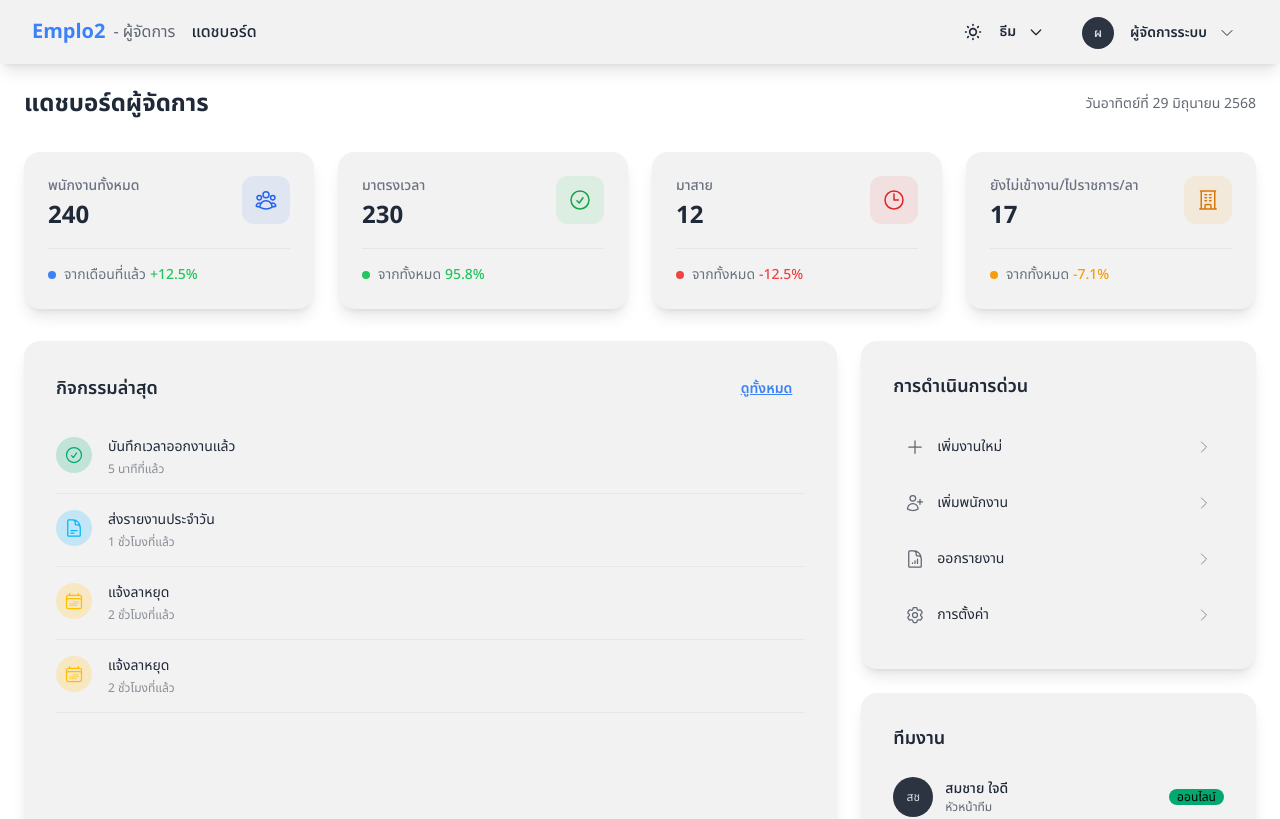
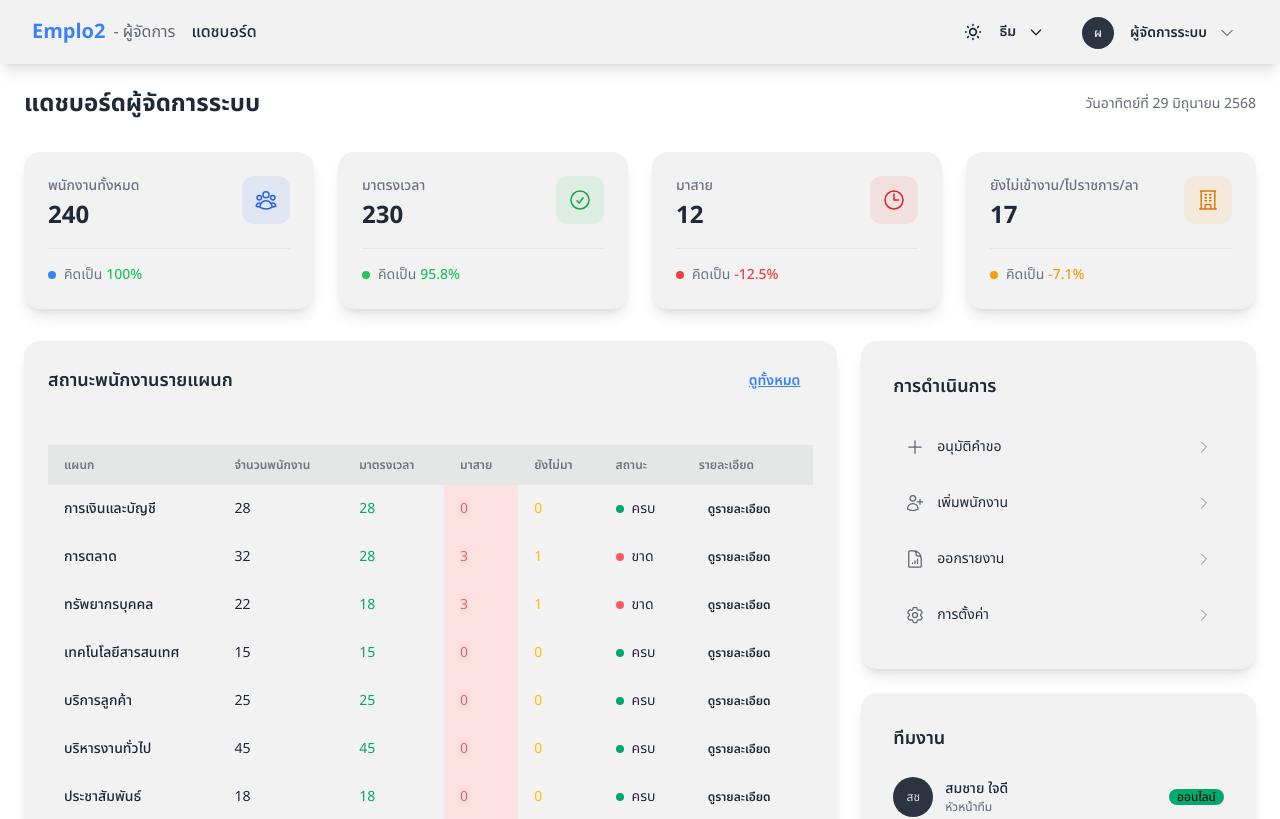
Before and after one commit to yuinakorn/emplo2, a Nuxt app: page /manager in a window 1280 px wide. Shown: the top 819 px of the page. Built offline with nearby package versions, Linux system fonts and the light colour scheme.

Commit message:
before make top5 chart

```diff
--- a/components/common/Nav.vue
+++ b/components/common/Nav.vue
@@ -1,6 +1,6 @@
 <template>
-  <nav class="bg-base-200 shadow-lg">
-    <div class="max-w-7xl mx-auto px-4 sm:px-6 lg:px-8">
+  <nav class="w-full bg-base-200 shadow-lg">
+    <div class="w-full px-4 sm:px-6 lg:px-8">
       <div class="flex justify-between h-16">
         <!-- Left side - Title and breadcrumb -->
         <div class="flex items-center">
@@ -15,23 +15,15 @@
             <nav v-if="breadcrumbs && breadcrumbs.length > 0" class="hidden md:flex items-center space-x-2">
               <div class="flex items-center space-x-2">
                 <span v-for="(crumb, index) in breadcrumbs" :key="index" class="flex items-center">
-                  <NuxtLink
-                    v-if="crumb.path && index < breadcrumbs.length - 1"
-                    :to="crumb.path"
-                    class="text-base-content/70 hover:text-primary transition-colors"
-                  >
+                  <NuxtLink v-if="crumb.path && index < breadcrumbs.length - 1" :to="crumb.path"
+                    class="text-base-content/70 hover:text-primary transition-colors">
                     {{ crumb.label }}
                   </NuxtLink>
-                  <span
-                    v-else
-                    :class="index === breadcrumbs.length - 1 ? 'text-base-content font-medium' : 'text-base-content/70'"
-                  >
+                  <span v-else
+                    :class="index === breadcrumbs.length - 1 ? 'text-base-content font-medium' : 'text-base-content/70'">
                     {{ crumb.label }}
                   </span>
-                  <ChevronRightIcon
-                    v-if="index < breadcrumbs.length - 1"
-                    class="w-4 h-4 text-base-content/50 mx-2"
-                  />
+                  <ChevronRightIcon v-if="index < breadcrumbs.length - 1" class="w-4 h-4 text-base-content/50 mx-2" />
                 </span>
               </div>
             </nav>
@@ -45,17 +37,10 @@
             <!-- Default actions -->
             <div class="flex items-center space-x-2">
               <!-- Notifications -->
-              <button
-                v-if="showNotifications"
-                @click="toggleNotifications"
-                class="btn btn-ghost btn-sm relative"
-                title="การแจ้งเตือน"
-              >
+              <button v-if="showNotifications" @click="toggleNotifications" class="btn btn-ghost btn-sm relative"
+                title="การแจ้งเตือน">
                 <BellIcon class="w-5 h-5" />
-                <span
-                  v-if="notificationCount > 0"
-                  class="absolute -top-1 -right-1 badge badge-error badge-xs"
-                >
+                <span v-if="notificationCount > 0" class="absolute -top-1 -right-1 badge badge-error badge-xs">
                   {{ notificationCount > 99 ? '99+' : notificationCount }}
                 </span>
               </button>
@@ -87,7 +72,33 @@
                       ตั้งค่า
                     </NuxtLink>
                   </li>
-                  <li><hr class="my-1" /></li>
+                  <li>
+                    <a>
+                      <PlusIcon class="w-4 h-4" />
+                      อนุมัติคำขอ
+                    </a>
+                  </li>
+                  <li>
+                    <a>
+                      <UserPlusIcon class="w-4 h-4" />
+                      เพิ่มพนักงาน
+                    </a>
+                  </li>
+                  <li>
+                    <a>
+                      <DocumentChartBarIcon class="w-4 h-4" />
+                      ออกรายงาน
+                    </a>
+                  </li>
+                  <li>
+                    <a>
+                      <Cog6ToothIcon class="w-4 h-4" />
+                      การตั้งค่า
+                    </a>
+                  </li>
+                  <li>
+                    <hr class="my-1" />
+                  </li>
                   <li>
                     <button @click="handleLogout" class="text-error">
                       <ArrowRightOnRectangleIcon class="w-4 h-4" />
@@ -98,12 +109,7 @@
               </div>
 
               <!-- Simple Logout Button (fallback) -->
-              <button
-                v-else-if="showLogout"
-                @click="handleLogout"
-                class="btn btn-ghost btn-sm"
-                title="ออกจากระบบ"
-              >
+              <button v-else-if="showLogout" @click="handleLogout" class="btn btn-ghost btn-sm" title="ออกจากระบบ">
                 <ArrowRightOnRectangleIcon class="w-5 h-5" />
                 <span class="ml-1 hidden sm:inline">ออกจากระบบ</span>
               </button>
@@ -117,24 +123,16 @@
     <div v-if="breadcrumbs && breadcrumbs.length > 0" class="md:hidden px-4 py-2 border-t border-base-300">
       <div class="flex items-center space-x-2 overflow-x-auto">
         <span v-for="(crumb, index) in breadcrumbs" :key="index" class="flex items-center whitespace-nowrap">
-          <NuxtLink
-            v-if="crumb.path && index < breadcrumbs.length - 1"
-            :to="crumb.path"
-            class="text-base-content/70 hover:text-primary transition-colors text-sm"
-          >
+          <NuxtLink v-if="crumb.path && index < breadcrumbs.length - 1" :to="crumb.path"
+            class="text-base-content/70 hover:text-primary transition-colors text-sm">
             {{ crumb.label }}
           </NuxtLink>
-          <span
-            v-else
+          <span v-else
             :class="index === breadcrumbs.length - 1 ? 'text-base-content font-medium' : 'text-base-content/70'"
-            class="text-sm"
-          >
+            class="text-sm">
             {{ crumb.label }}
           </span>
-          <ChevronRightIcon
-            v-if="index < breadcrumbs.length - 1"
-            class="w-3 h-3 text-base-content/50 mx-1"
-          />
+          <ChevronRightIcon v-if="index < breadcrumbs.length - 1" class="w-3 h-3 text-base-content/50 mx-1" />
         </span>
       </div>
     </div>
@@ -148,7 +146,10 @@ import {
   ChevronDownIcon,
   UserIcon,
   Cog6ToothIcon,
-  ArrowRightOnRectangleIcon
+  ArrowRightOnRectangleIcon,
+  PlusIcon,
+  UserPlusIcon,
+  DocumentChartBarIcon
 } from '@heroicons/vue/24/outline'
 
 // Props
--- /dev/null
+++ b/components/dashboard/DepartmentTable.vue
@@ -0,0 +1,73 @@
+<template>
+    <!-- Department Status -->
+    <div class="lg:col-span-2 card bg-base-200 shadow-lg">
+        <div class="card-body p-0">
+            <div class="flex justify-between items-center p-6 pb-4">
+                <h2 class="text-lg font-semibold text-base-content">สถานะพนักงานรายแผนก</h2>
+                <button class="btn btn-link btn-sm">ดูทั้งหมด</button>
+            </div>
+            <div class="p-6">
+                <div class="overflow-x-auto">
+                    <table class="table table-zebra font-normal">
+                        <thead>
+                            <tr class="bg-base-300">
+                                <th class="font-semibold">แผนก</th>
+                                <th class="font-semibold">จำนวนพนักงาน</th>
+                                <th class="font-semibold">มาตรงเวลา</th>
+                                <th class="font-semibold">มาสาย</th>
+                                <th class="font-semibold">ยังไม่มา</th>
+                                <th class="font-semibold">สถานะ</th>
+                                <th class="font-semibold">รายละเอียด</th>
+                            </tr>
+                        </thead>
+                        <tbody>
+                            <tr v-for="(department, index) in departments" :key="index"
+                                class="hover:bg-base-300 transition-colors cursor-pointer">
+                                <td class="font-medium">{{ department.name }}</td>
+                                <td>{{ department.total }}</td>
+                                <td class="text-success">{{ department.ontime }}</td>
+                                <td class="text-error bg-red-100">{{ department.late }}</td>
+                                <td class="text-warning">{{ department.leave }}</td>
+                                <td>
+                                    <div class="flex items-center">
+                                        <div
+                                            :class="`w-2 h-2 rounded-full mr-2 ${department.status === 'ครบ' ? 'bg-success' : 'bg-error'}`">
+                                        </div>
+                                        {{ department.status }}
+                                    </div>
+                                </td>
+                                <td>
+                                    <button class="btn btn-ghost btn-xs">ดูรายละเอียด</button>
+                                </td>
+                            </tr>
+                        </tbody>
+                    </table>
+                </div>
+            </div>
+        </div>
+    </div>
+</template>
+<script setup>
+import { ref } from 'vue';
+
+const departments = ref([
+    { name: 'การเงินและบัญชี', total: 28, ontime: 28, late: 0, leave: 0, status: 'ครบ' },
+    { name: 'การตลาด', total: 32, ontime: 28, late: 3, leave: 1, status: 'ขาด' },
+    { name: 'ทรัพยากรบุคคล', total: 22, ontime: 18, late: 3, leave: 1, status: 'ขาด' },
+    { name: 'เทคโนโลยีสารสนเทศ', total: 15, ontime: 15, late: 0, leave: 0, status: 'ครบ' },
+    { name: 'บริการลูกค้า', total: 25, ontime: 25, late: 0, leave: 0, status: 'ครบ' },
+    { name: 'บริหารงานทั่วไป', total: 45, ontime: 45, late: 0, leave: 0, status: 'ครบ' },
+    { name: 'ประชาสัมพันธ์', total: 18, ontime: 18, late: 0, leave: 0, status: 'ครบ' },
+]);
+</script>
+<style scoped>
+.table th,
+.table td {
+    padding: 0.75rem 1rem;
+}
+
+.table :where(thead, tbody) :where(tr:not(:last-child)),
+.table :where(thead, tbody) :where(tr:first-child:last-child) {
+    border-bottom: 1px solid hsl(var(--b2) / var(--tw-border-opacity));
+}
+</style>
--- a/components/dashboard/StatsCard.vue
+++ b/components/dashboard/StatsCard.vue
@@ -37,8 +37,8 @@ const stats = ref([
       bgColor: 'bg-blue-500',
       textColor: 'text-blue-600',
       icon: UserGroupIcon,
-      trendText: 'จากเดือนที่แล้ว',
-      trendValue: '+12.5%',
+      trendText: 'คิดเป็น',
+      trendValue: '100%',
       trendColor: 'text-green-500',
       indicatorColor: 'bg-blue-500'
     },
@@ -48,7 +48,7 @@ const stats = ref([
       icon: CheckCircleIcon,
       bgColor: 'bg-green-500',
       textColor: 'text-green-600',
-      trendText: 'จากทั้งหมด',
+      trendText: 'คิดเป็น',
       trendValue: '95.8%',
       trendColor: 'text-green-500',
       indicatorColor: 'bg-green-500'
@@ -59,7 +59,7 @@ const stats = ref([
       icon: ClockIcon,
       bgColor: 'bg-red-500',
       textColor: 'text-red-600',
-      trendText: 'จากทั้งหมด',
+      trendText: 'คิดเป็น',
       trendValue: '-12.5%',
       trendColor: 'text-red-500',
       indicatorColor: 'bg-red-500'
@@ -70,7 +70,7 @@ const stats = ref([
       icon: BuildingOfficeIcon,
       bgColor: 'bg-amber-500',
       textColor: 'text-amber-600',
-      trendText: 'จากทั้งหมด',
+      trendText: 'คิดเป็น',
       trendValue: '-7.1%',
       trendColor: 'text-amber-500',
       indicatorColor: 'bg-amber-500'
--- a/pages/manager/index.vue
+++ b/pages/manager/index.vue
@@ -14,7 +14,7 @@
     <div class="p-6">
       <!-- Header -->
       <div class="flex justify-between items-center mb-8">
-        <h1 class="text-2xl font-bold text-base-content">แดชบอร์ดผู้จัดการ</h1>
+        <h1 class="text-2xl font-bold text-base-content">แดชบอร์ดผู้จัดการระบบ</h1>
         <div class="text-sm text-base-content/70">{{ currentDate }}</div>
       </div>
 
@@ -22,13 +22,15 @@
 
       <!-- Main Content -->
       <div class="grid grid-cols-1 lg:grid-cols-3 gap-6">
-        <dashboardActivities />
+        <!-- Activities -->
+        <dashboardDepartmentTable />
 
         <!-- Quick Actions -->
+
         <div class="space-y-6">
           <div class="card bg-base-200 shadow-lg">
             <div class="card-body">
-              <h2 class="text-lg font-semibold text-base-content mb-4">การดำเนินการด่วน</h2>
+              <h2 class="text-lg font-semibold text-base-content mb-4">การดำเนินการ</h2>
               <div class="space-y-3">
                 <button
                   v-for="(action, index) in quickActions"
@@ -106,7 +108,7 @@ const currentDate = computed(() => {
 
 // Quick actions
 const quickActions = ref([
-  { label: 'เพิ่มงานใหม่', icon: PlusIcon },
+  { label: 'อนุมัติคำขอ', icon: PlusIcon },
   { label: 'เพิ่มพนักงาน', icon: UserPlusIcon },
   { label: 'ออกรายงาน', icon: DocumentChartBarIcon },
   { label: 'การตั้งค่า', icon: Cog6ToothIcon },
@@ -120,6 +122,17 @@ const teamMembers = ref([
   { id: 4, name: 'น้องใหม่ สดใส', role: 'พนักงานฝึกงาน', status: 'online', initials: 'นม' },
 ]);
 
+// ข้อมูลตัวอย่างสำหรับตารางสถานะพนักงานรายแผนก
+const departments = ref([
+  { name: 'แผนกการเงินและบัญชี', total: 28, ontime: 25, late: 2, absent: 0, status: 'ติดตาม' },
+  { name: 'แผนกการตลาด', total: 32, ontime: 28, late: 3, absent: 0, status: 'เร่งด่วน' },
+  { name: 'แผนกทรัพยากรบุคคล', total: 22, ontime: 18, late: 3, absent: 0, status: 'เร่งด่วน' },
+  { name: 'แผนกเทคโนโลยีสารสนเทศ', total: 15, ontime: 12, late: 2, absent: 0, status: 'ติดตาม' },
+  { name: 'แผนกบริการลูกค้า', total: 25, ontime: 20, late: 4, absent: 0, status: 'เร่งด่วน' },
+  { name: 'แผนกบริหารงานทั่วไป', total: 45, ontime: 32, late: 8, absent: 1, status: 'เร่งด่วน' },
+  { name: 'แผนกประชาสัมพันธ์', total: 18, ontime: 14, late: 2, absent: 0, status: 'ติดตาม' },
+]);
+
 const logout = () => {
   // Add logout logic here
   alert('ออกจากระบบสำเร็จ')
```
